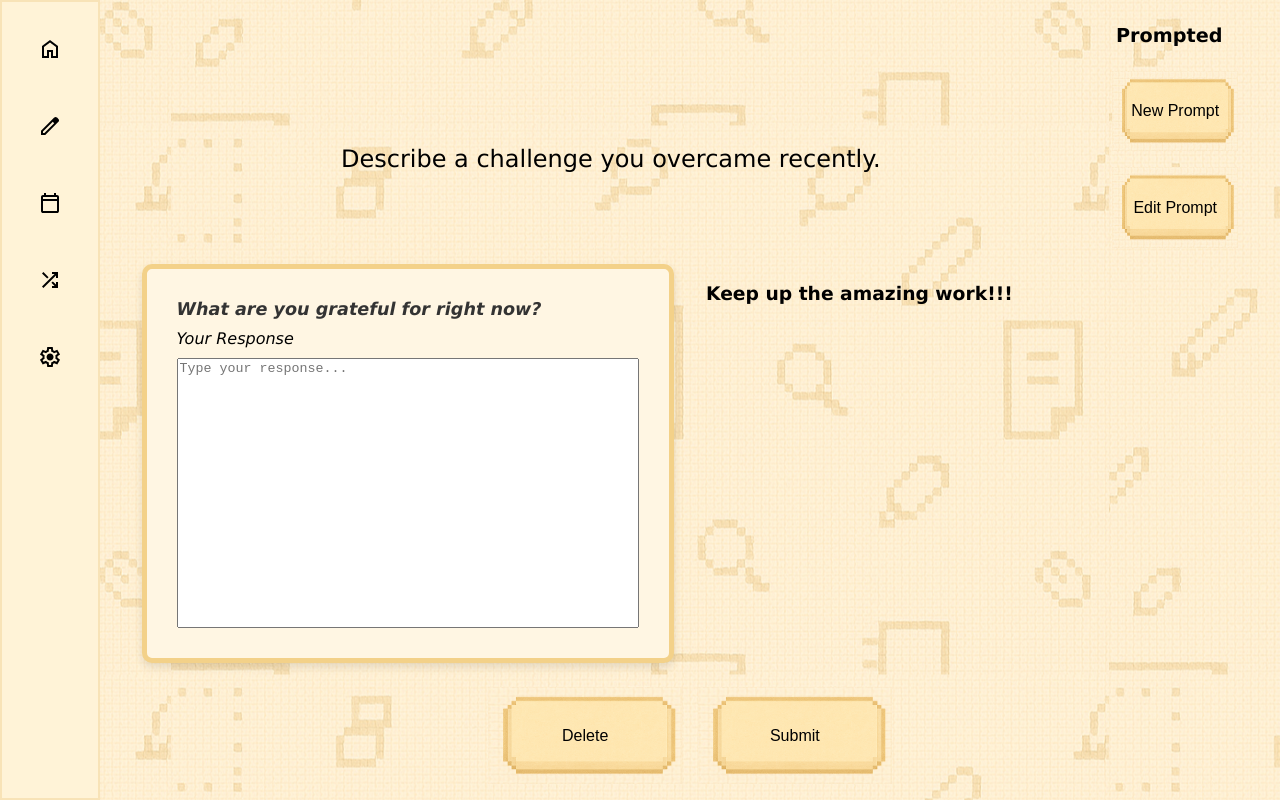
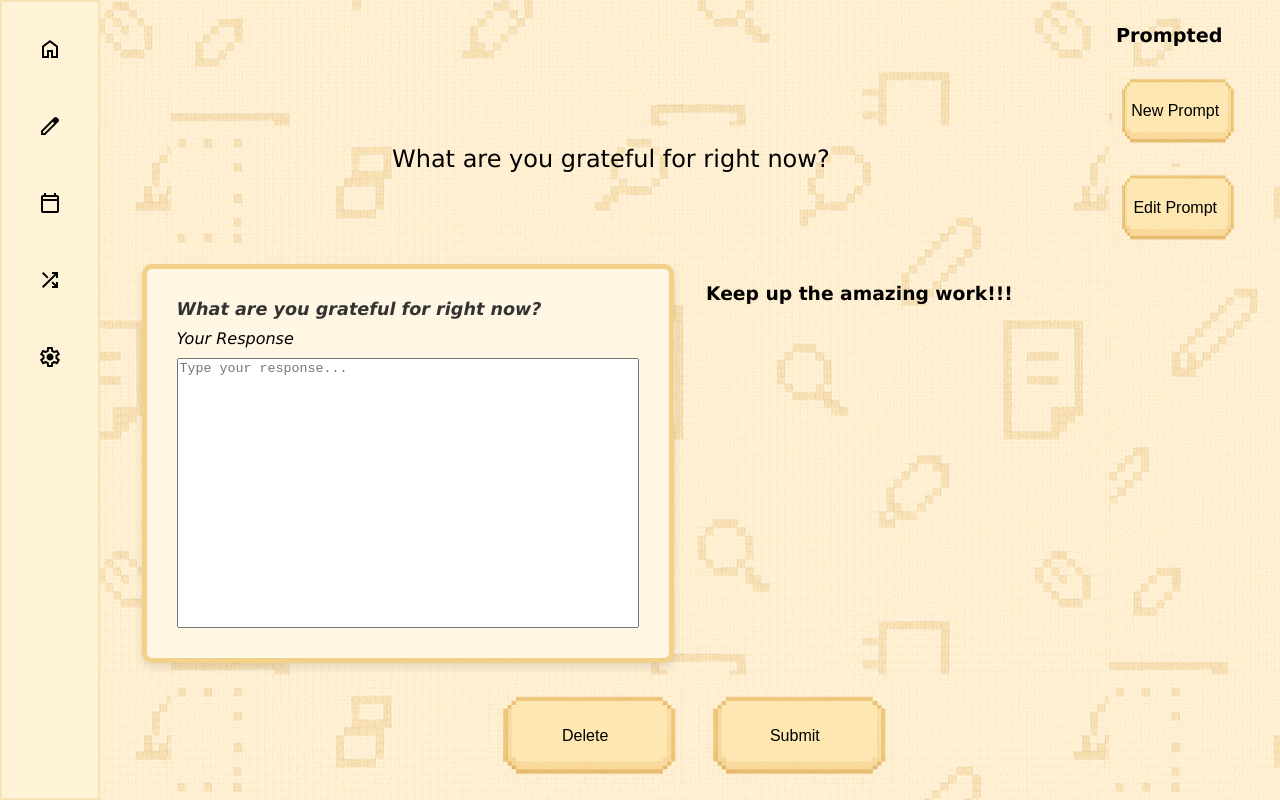
Before and after one commit to cse110-sp25-group18/project-card-journaling, a website with bundled scripts: page pages/create-card.html in a window 1280 px wide. Built offline with nearby package versions, Linux system fonts and the light colour scheme.

Commit message:
fix: main prompt and card prompt are in sync

```diff
--- a/pages/create-card.html
+++ b/pages/create-card.html
@@ -37,7 +37,7 @@
         </div>
 
         <div class="prompt-bar">
-            <prompt-box>Example Prompt: What moment from this week made you feel truly seen or understood - no matter how small</prompt-box>
+            <prompt-box></prompt-box>
             <div class="prompt-buttons">
                 <button id="newPromptBtn">New Prompt</button>
                 <button id="editPromptBtn">Edit Prompt</button>
--- a/script/cardClass.js
+++ b/script/cardClass.js
@@ -292,7 +292,7 @@ export class Card {
         }
 
         // Update the prompt box if it exists
-        const promptBox = document.querySelector(".prompt-box");
+        const promptBox = document.querySelector("prompt-box");
         if (promptBox) {
           promptBox.textContent = newPrompt;
         }
--- a/script/create-card.js
+++ b/script/create-card.js
@@ -17,6 +17,12 @@ document.addEventListener("DOMContentLoaded", async () => {
 
     // Render the card
     await journalCard.render();
+
+    // Force sync between prompts upon page load
+    let initPromptBox = document.querySelector("prompt-box");
+    if (initPromptBox) {
+      initPromptBox.textContent = journalCard.model.prompt;
+    }
 
     // Add the prompt text to the form element for the non-flippable card
     const updatePromptDisplay = () => {
```
